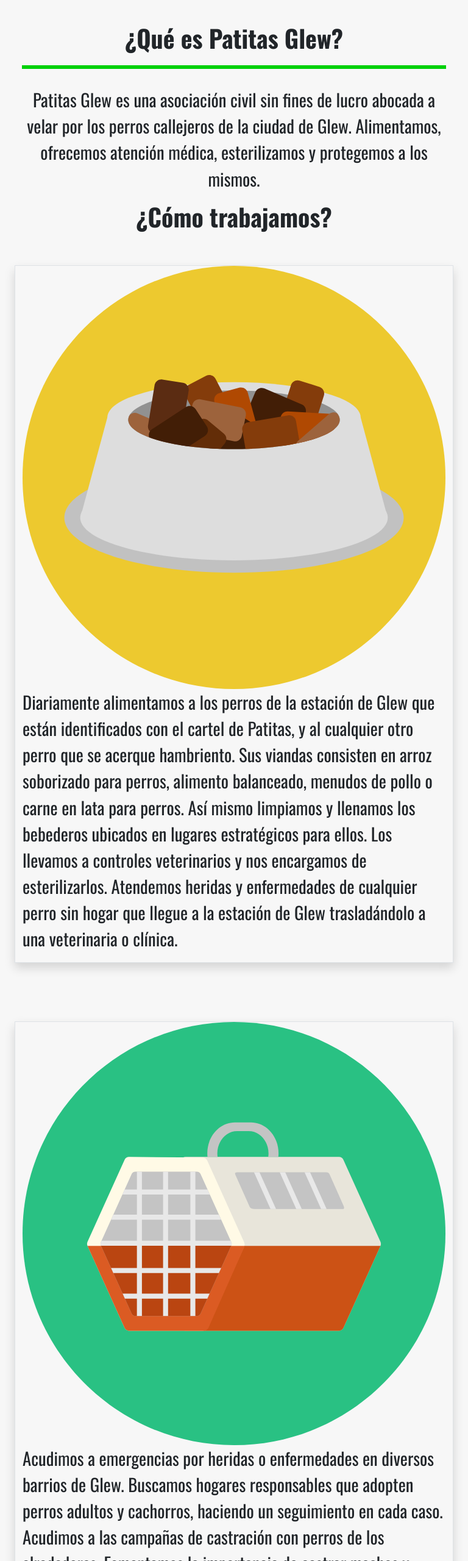
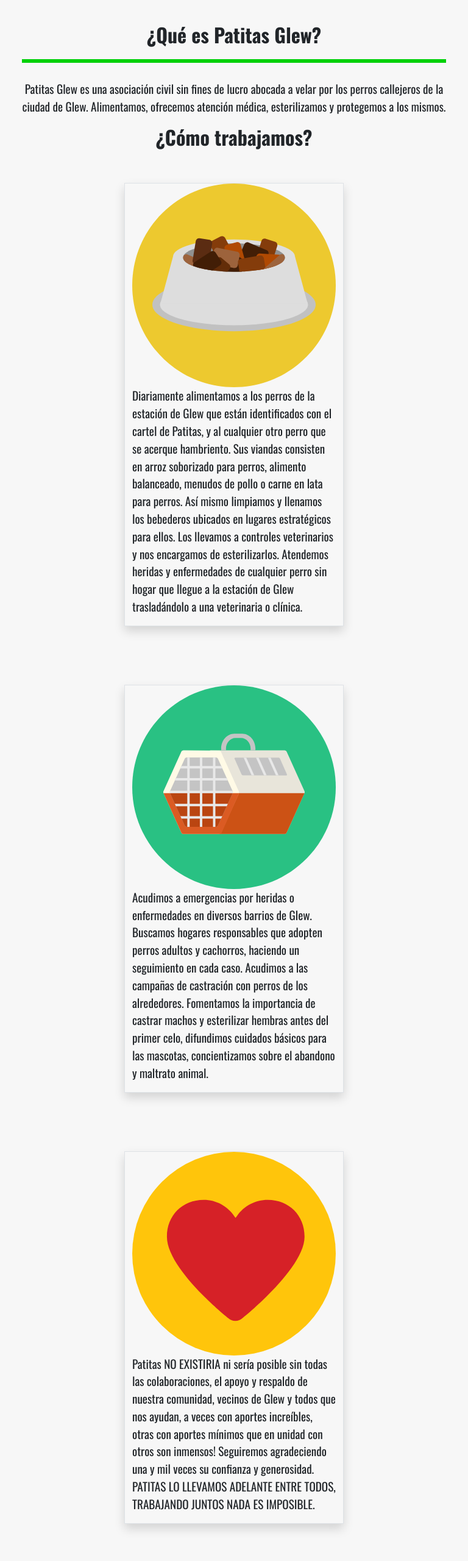
Before and after one commit to WildPache/segundaPreEntregaAlexisPacheco, a plain HTML site: page pages/sobre nosotros.html in a window 768 px wide. Shown: the part 160-2720 px from the top of the page at 61% size. Drawn offline with nearby package versions, Linux system fonts and the light colour scheme.

Commit message:
cambios en las imagenes

```diff
--- a/css/estilos.css
+++ b/css/estilos.css
@@ -53,6 +53,7 @@
 
 .card{
     border: 1px solid black;
+    border-radius: 0;
 }
 
 .icono{
@@ -166,16 +167,22 @@
     .tituloAlt{
         font-size: 1.2rem;
     }
+    .imagen{
+        width: 60%;
+    }
 }
 @media screen and (min-width: 768px) and (max-width: 1023px){
     .titulo{
         font-weight: bold;
-        font-size: 2.5rem;
+        font-size: 2rem;
     }
     .texto{
-        font-size: 1.8rem;
+        font-size: 1.2rem;
     }
     .tituloAlt{
-        font-size: 2.2rem;
+        font-size: 1.6rem;
+    }
+    .imagen{
+        width: 50%;
     }
 }
--- a/pages/sobre nosotros.html
+++ b/pages/sobre nosotros.html
@@ -75,7 +75,7 @@
 
             <div class="container">
                 <div class="row justify-content-center">
-                    <div class="col-lg-3 col-sm-12 border mx-4 my-5 shadow">
+                    <div class="col-lg-3 col-sm-12 border mx-4 my-5 shadow imagen">
                         <img src="../assets/images/dogFood.svg">
                         <p class="texto">
                             Diariamente alimentamos a los perros de la estación de Glew que están identificados con el cartel de Patitas, y al cualquier otro perro que se acerque hambriento. Sus viandas consisten en arroz soborizado para perros, alimento balanceado, menudos de pollo o carne en lata para perros. Así mismo limpiamos y llenamos los bebederos ubicados en lugares estratégicos para ellos.
@@ -83,7 +83,7 @@
                             Atendemos heridas y enfermedades de cualquier perro sin hogar que llegue a la estación de Glew trasladándolo a una veterinaria o clínica.
                         </p>
                     </div>
-                    <div class="col-lg-3 col-sm-12 border mx-4 my-5 shadow">
+                    <div class="col-lg-3 col-sm-12 border mx-4 my-5 shadow imagen">
                         <img src="../assets/images/veterinario.svg">
                         <p class="texto">
                             Acudimos a emergencias por heridas o enfermedades en diversos barrios de Glew.
@@ -91,7 +91,7 @@
                             Fomentamos la importancia de castrar machos y esterilizar hembras antes del primer celo, difundimos cuidados básicos para las mascotas, concientizamos sobre el abandono y maltrato animal.
                         </p>
                     </div>
-                    <div class="col-lg-3 col-sm-12 border mx-4 my-5 shadow">
+                    <div class="col-lg-3 col-sm-12 border mx-4 my-5 shadow imagen">
                         <img src="../assets/images/graciasHeart.svg">
                         <p class="texto">
                             Patitas NO EXISTIRIA ni sería posible sin todas las colaboraciones, el apoyo y respaldo de nuestra comunidad, vecinos de Glew y todos que nos ayudan, a veces con aportes increíbles, otras con aportes mínimos que en unidad con otros son inmensos! Seguiremos agradeciendo una y mil veces su confianza y generosidad. PATITAS LO LLEVAMOS ADELANTE ENTRE TODOS, TRABAJANDO JUNTOS NADA ES IMPOSIBLE.
```
Also changed, not shown: pages/nuestros rescates.html (+1 -1 lines).
